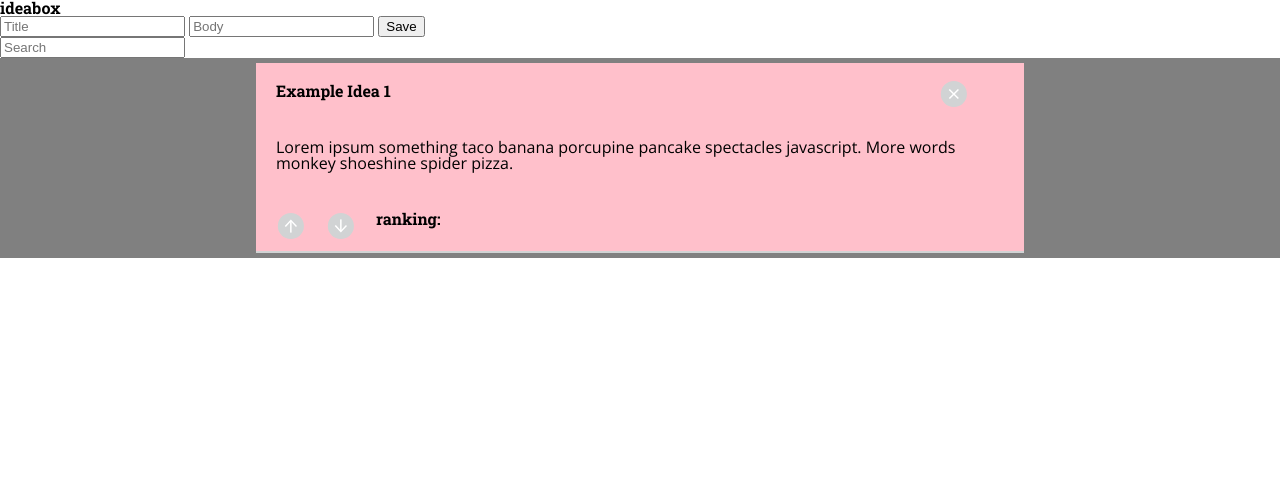
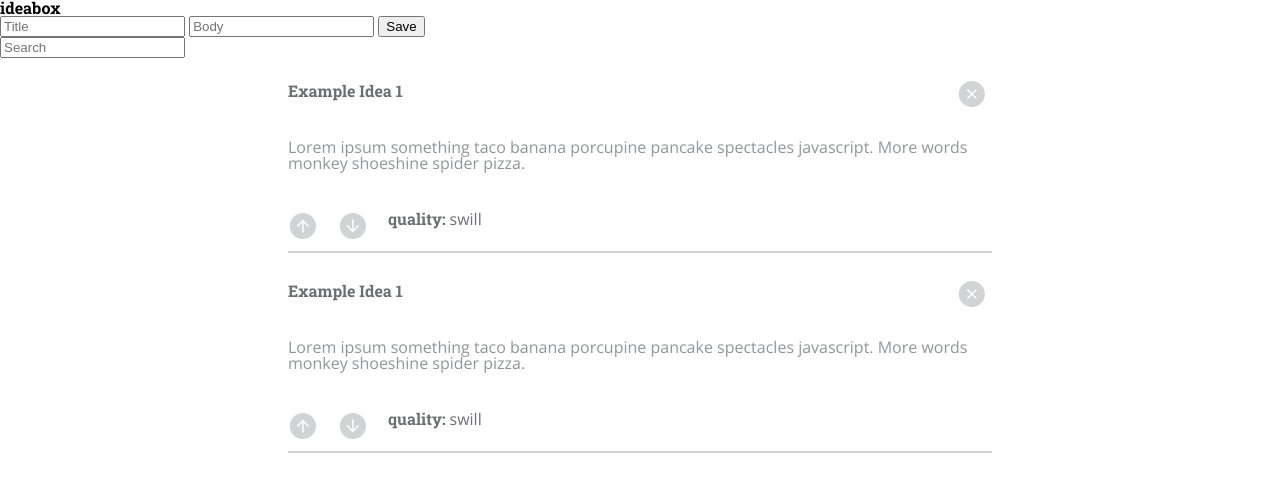
Before and after one commit to rrgayhart/intro-sass-ideabox, a plain HTML site: page index.html in a window 1280 px wide. Drawn offline with nearby package versions, Linux system fonts and the light colour scheme.

Commit message:
Adjust margins to resemble comp and remove temporary background color.

```diff
--- a/index.html
+++ b/index.html
@@ -28,16 +28,32 @@
           <p class = "idea-body">
             Lorem ipsum something taco banana porcupine pancake spectacles javascript. More words monkey shoeshine spider pizza.
           </p>
-          <div class="ranking-container">
+          <div class="quality-container">
             <input type="image" src="images/upvote.svg" class="image upvote-button">
             <input type="image" src="images/downvote.svg"class="image downvote-button">
-            <aside class="current-ranking">
-              <span>ranking:</span>
+            <aside class="current-quality">
+              <span>quality: </span>swill
             </aside>
           </div>
         </article>
+      </div>
 <!-- End of temporary content placeholder -->
-      </div>
+    <div class="new-idea-area">
+      <article class="idea-card">
+        <h2 class = "idea-title">Example Idea 1</h2>
+        <input type="image" src="images/delete.svg" class="image delete-button">
+        <p class = "idea-body">
+          Lorem ipsum something taco banana porcupine pancake spectacles javascript. More words monkey shoeshine spider pizza.
+        </p>
+        <div class="quality-container">
+          <input type="image" src="images/upvote.svg" class="image upvote-button">
+          <input type="image" src="images/downvote.svg"class="image downvote-button">
+          <aside class="current-quality">
+            <span>quality: </span>swill
+          </aside>
+        </div>
+      </article>
+    </div>
     </section>
   	<script src="jquery.js" charset="UTF-8"></script>
   	<script src="script.js" charset="UTF-8"></script>
--- a/styles.css
+++ b/styles.css
@@ -4,6 +4,7 @@ html {
 *, *:before, *:after {
   box-sizing: inherit;
 }
+/* Whole page fonts per comp */
 
 body {
   font-family: 'Open Sans', sans-serif;
@@ -11,24 +12,6 @@ body {
 h1, h2, span {
   font-family: 'Roboto Slab', serif;
 }
-
-/* I am temporarily storing the below HTML simply for my reference for class names */
-
-/*<div class="new-idea-area">
-  <article class="idea-card">
-    <h2 class = "idea-title">Example Idea 1</h2>
-    <input type="image" src="images/delete.svg" class="image delete-button">
-    <p class = "idea-body">
-      Lorem ipsum something taco banana porcupine pancake spectacles javascript.
-    </p>
-    <div class="ranking-container">
-      <input type="image" src="images/upvote.svg" class="image upvote-button">
-      <input type="image" src="images/downvote.svg"class="image downvote-button">
-      <aside class="current-ranking">
-        ranking:
-      </aside>
-    </div>
-  </article>*/
 
   /*Below is the styling for idea content cards*/
 
@@ -38,38 +21,45 @@ h1, h2, span {
 }
 
 .new-idea-area {
-  background-color: gray;
   display: flex;
   height: 200px;
   justify-content: center;
 }
 
 .idea-card {
-  background-color: pink;
   border-bottom: 2px solid #D1D3D4;
-  margin: 5px;
-  max-width: 60%;
+  margin: 5px 0;
+  max-width: 55%;
 }
 
-.ranking-container {
+.quality-container {
   display: flex;
 }
 
 .delete-button {
   float: right;
-  margin-right: 55px;
+  margin-right: 5px;
   margin-top: -40px;
 }
 
 .idea-title {
-  margin: 20px;
+  margin: 20px 0;
+}
+
+.idea-title,
+.current-quality {
+  color: #6D6E71;
+
 }
 
 .idea-body {
-  margin: 40px 20px;
+  color: #939598;
+  margin: 40px 0;
 }
 
-.upvote-button,
-.current-ranking {
+.downvote-button {
+  margin-left: 20px;
+}
+.current-quality {
   margin: 0 20px;
 }
```
